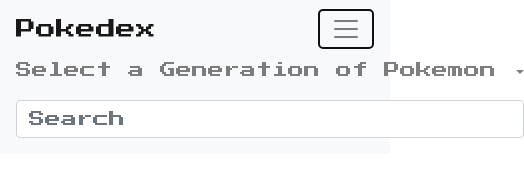
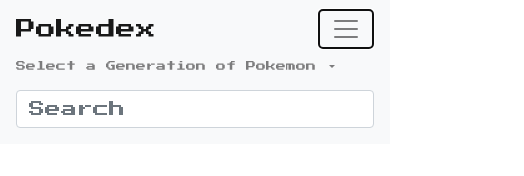
Before and after one commit to T-Dogg-PO/pokedex, a plain HTML site: page index.html in a window 390 px wide. Both pictures are taken after a click on the button "Toggle navigation". Shown: the whole page, 524 px wide, since content can reach past the window. Drawn offline with nearby package versions, Linux system fonts and the light colour scheme; no server answers.

Commit message:
Changed size of drop-down menu on smaller screens

```diff
--- a/src/css/styles.css
+++ b/src/css/styles.css
@@ -10,6 +10,10 @@
 @media all and (max-width: 500px) {
 	h1 {
 		font-size: 18px;
+	}
+
+	#navbarDropdown {
+		font-size: 10px;
 	}
 }
 
```
